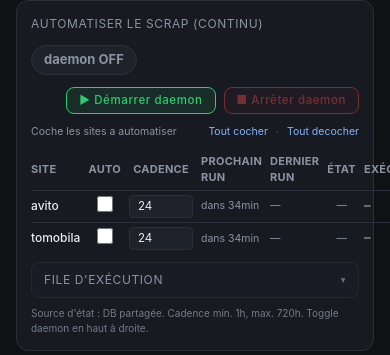
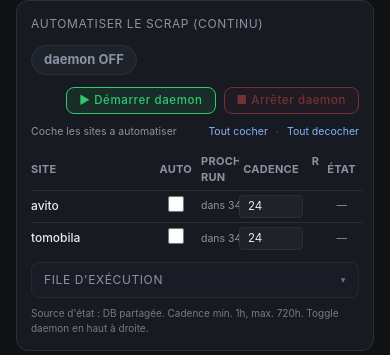
Before and after one commit to nabilsadki/allcars-scraper, a Flask app: page /tracking in a window 390 px wide; the page is wider, and only the part inside the window is pictured. Shown: the part 830-1185 px from the top of that part. Run offline with Flask 3, Linux system fonts and the light colour scheme; data that the repository does not hold is empty; style sheets or scripts are compiled from the project's sources.

Commit message:
Tracking auto-scrap table: freeze first 3 columns, horizontal scroll mobile

```diff
--- a/services/web/templates/tracking.html
+++ b/services/web/templates/tracking.html
@@ -183,11 +183,12 @@
       <button type="button" id="auto-sel-none" class="text-[10.5px] text-accent-txt hover:underline cursor-pointer bg-transparent border-0 p-0">Tout decocher</button>
     </div>
   </div>
+  <div class="overflow-x-auto -mx-1 px-1">
   <table class="w-full text-[13px] border-collapse mb-2">
     <thead><tr class="text-[11px] text-muted uppercase tracking-wide">
-      <th class="text-left py-1 pr-2 w-32">Site</th>
-      <th class="py-1 pr-2 w-20 text-center">Auto</th>
-      <th class="py-1 pr-2 w-20 text-center">Cadence</th>
+      <th class="text-left py-1 pr-2 w-32 sticky left-0 z-20 bg-panel">Site</th>
+      <th class="py-1 pr-2 w-20 text-center sticky left-[128px] z-20 bg-panel">Auto</th>
+      <th class="py-1 pr-2 w-20 text-center sticky left-[208px] z-20 bg-panel">Cadence</th>
       <th class="py-1 pr-2 text-left">Prochain run</th>
       <th class="py-1 pr-2 text-left">Dernier run</th>
       <th class="py-1 pr-2 text-center">État</th>
@@ -195,6 +196,7 @@
     </tr></thead>
     <tbody id="auto-sched" class="text-[12px]"></tbody>
   </table>
+  </div>
 
   <details class="group border border-line/60 rounded-lg bg-panel2/30 mb-2" id="auto-queue-details">
     <summary class="flex items-center justify-between cursor-pointer select-none px-3 py-2 text-[12px] uppercase tracking-wider text-muted hover:bg-panel2/50 transition-colors rounded-lg">
@@ -1144,9 +1146,9 @@ async function refreshAutomation() {
     if (tb && d.schedules) {
       tb.innerHTML = d.schedules.map(s =>
         '<tr class="border-t border-line">' +
-        '<td class="py-1 pr-2 font-medium">' + s.site + '</td>' +
-        '<td class="py-1 pr-2 text-center"><input type="checkbox" class="accent-accent w-4 h-4 auto-enable" data-site="' + s.site + '"' + (s.enabled ? ' checked' : '') + '></td>' +
-        '<td class="py-1 pr-2 text-center"><input type="number" min="1" max="720" value="' + s.cadence_hours + '" class="w-16 bg-panel2 border border-line rounded px-2 py-0.5 text-[11.5px] auto-cadence" data-site="' + s.site + '"></td>' +
+        '<td class="py-1 pr-2 font-medium sticky left-0 z-10 bg-panel">' + s.site + '</td>' +
+        '<td class="py-1 pr-2 text-center sticky left-[128px] z-10 bg-panel"><input type="checkbox" class="accent-accent w-4 h-4 auto-enable" data-site="' + s.site + '"' + (s.enabled ? ' checked' : '') + '></td>' +
+        '<td class="py-1 pr-2 text-center sticky left-[208px] z-10 bg-panel"><input type="number" min="1" max="720" value="' + s.cadence_hours + '" class="w-16 bg-panel2 border border-line rounded px-2 py-0.5 text-[11.5px] auto-cadence" data-site="' + s.site + '"></td>' +
         '<td class="py-1 pr-2 text-[10.5px] text-muted" title="' + (s.next_due || '') + '">' + relTime(s.next_due) + '</td>' +
         '<td class="py-1 pr-2 text-[10.5px] text-muted" title="' + (s.last_success_at || '') + '">' + relTime(s.last_success_at) + '</td>' +
         '<td class="py-1 pr-2 text-center text-[10.5px] text-muted">' + (s.last_mode || '—') + '</td>' +
```
